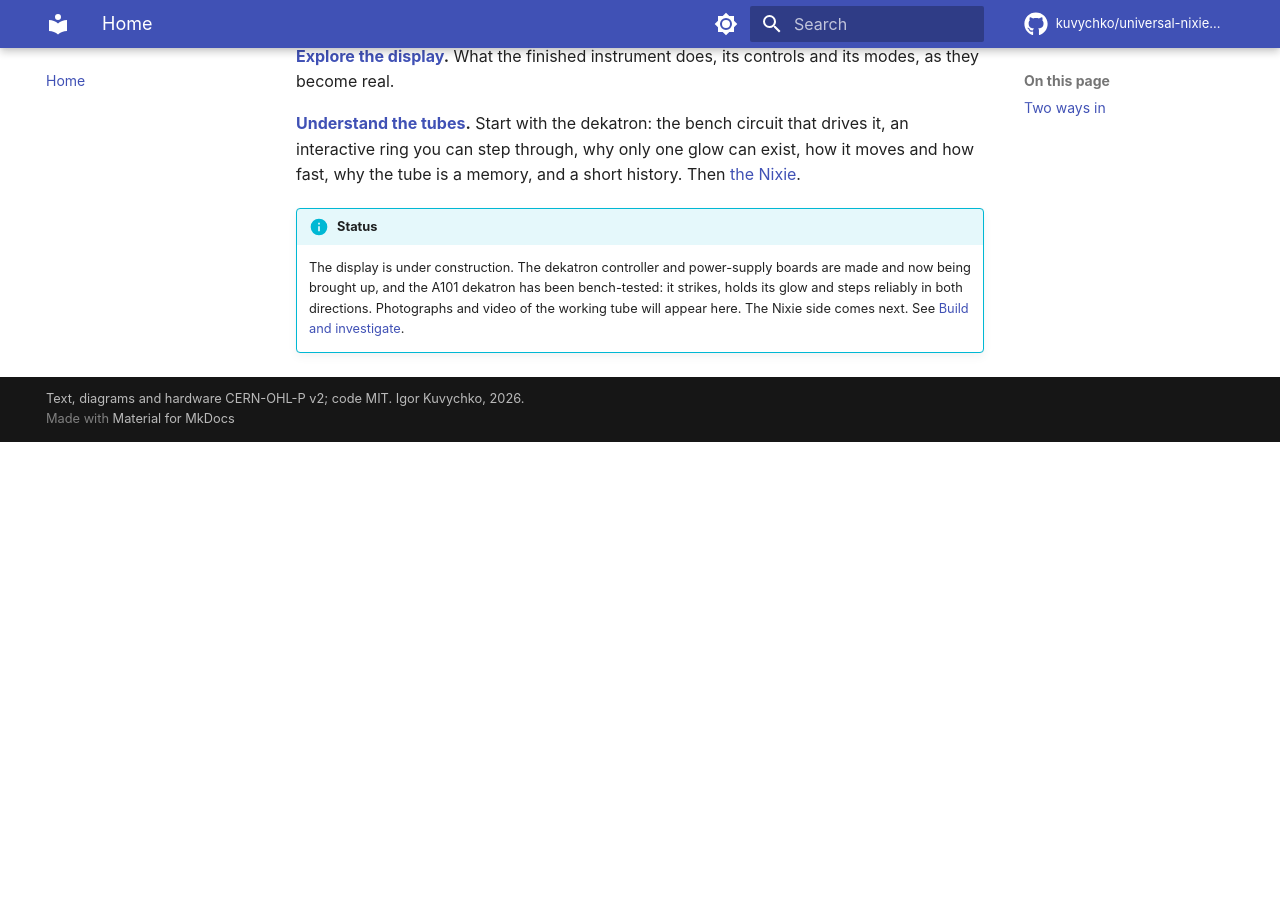
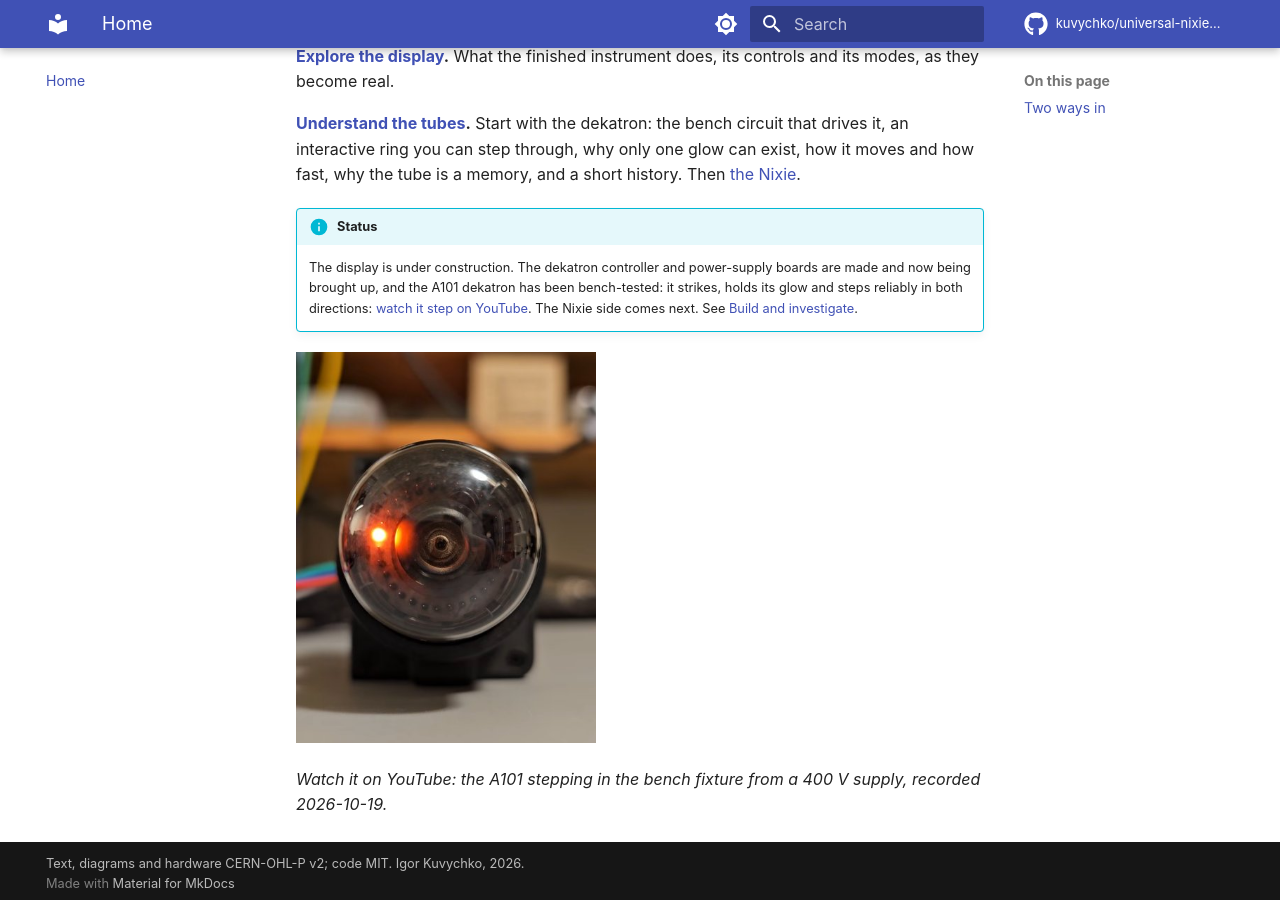
Before and after one commit to kuvychko/universal-nixie-display, an MkDocs documentation site: the page built from website/index.md, in a window 1280 px wide and 900 px high, scrolled down 687 px. Built offline with MkDocs 1.6.1 and Material for MkDocs 9.7.7, drawn with Linux system fonts in a browser that asks for light colours; comment, search, counter and statistics services are not loaded; before the commit the page ends 1129 px from its top, so only the background shows below that.

Commit message:
Site: link the A101 bench-test video from home, dekatron page and README
The YouTube Short is linked, not embedded, so the site still makes no
third-party requests. A still frame (EXIF-free JPEG) acts as the link;
caption gives the bench fixture, 400 V supply and 2026-10-19 recording
date. Go-public checklist row marked done.

Co-Authored-By: Claude Opus 5.5 <noreply@anthropic.com>

```diff
--- a/website/index.md
+++ b/website/index.md
@@ -29,5 +29,10 @@ moves and how fast, why the tube is a memory, and a short history. Then
 !!! info "Status"
     The display is under construction. The dekatron controller and power-supply boards are
     made and now being brought up, and the A101 dekatron has been bench-tested: it strikes,
-    holds its glow and steps reliably in both directions. Photographs and video of the working
-    tube will appear here. The Nixie side comes next. See [Build and investigate](build.md).
+    holds its glow and steps reliably in both directions:
+    [watch it step on YouTube](https://youtube.com/shorts/yVVf5zhSL-M). The Nixie side comes
+    next. See [Build and investigate](build.md).
+
+[![Still from the video: the A101 in its shroud, lit, the orange glow on one cathode at the left of the ring](assets/dekatron-video-still.jpg){ width="300" }](https://youtube.com/shorts/yVVf5zhSL-M)
+
+*Watch it on YouTube: the A101 stepping in the bench fixture from a 400 V supply, recorded 2026-10-19.*
```
Also changed, not shown: README.md (+2 -1 lines), docs/companion_site.md (+1 -1 lines), website/how-it-works/dekatron.md (+4 -0 lines), website/assets/dekatron-video-still.jpg (added).
